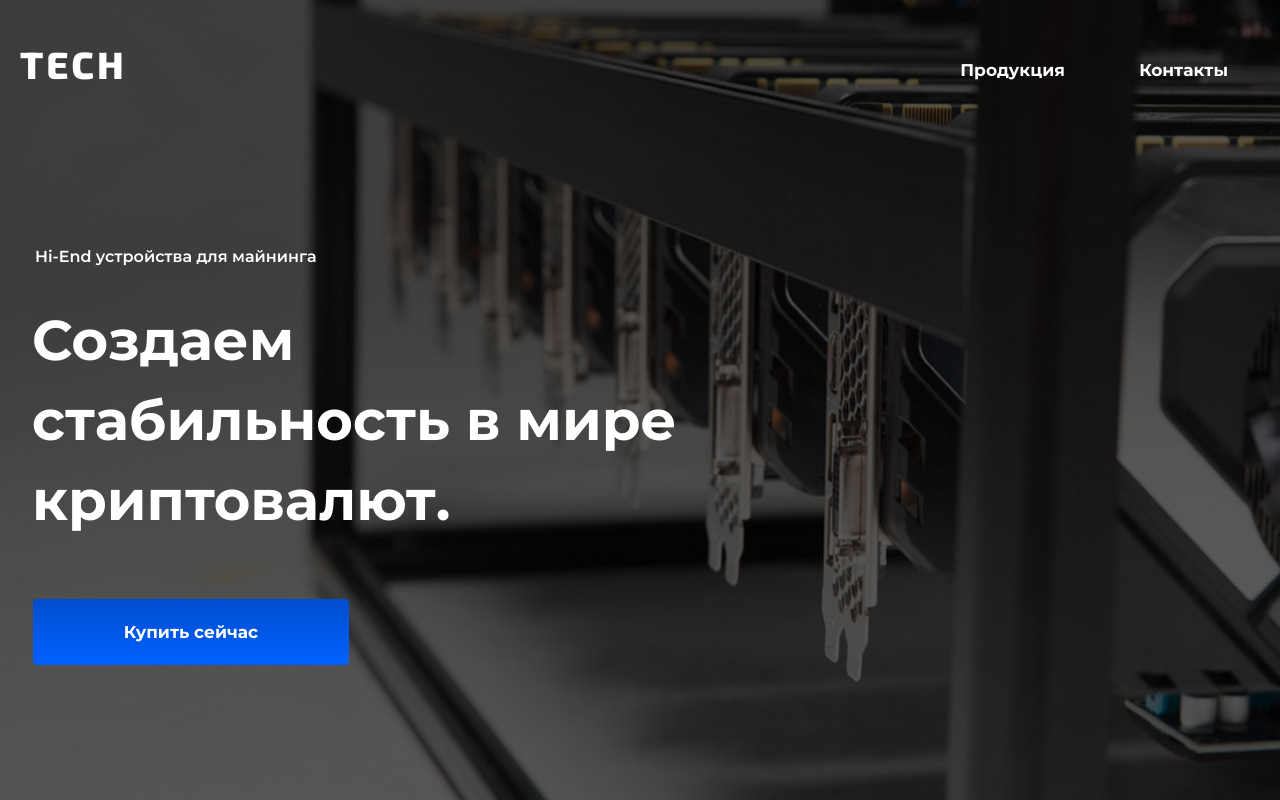
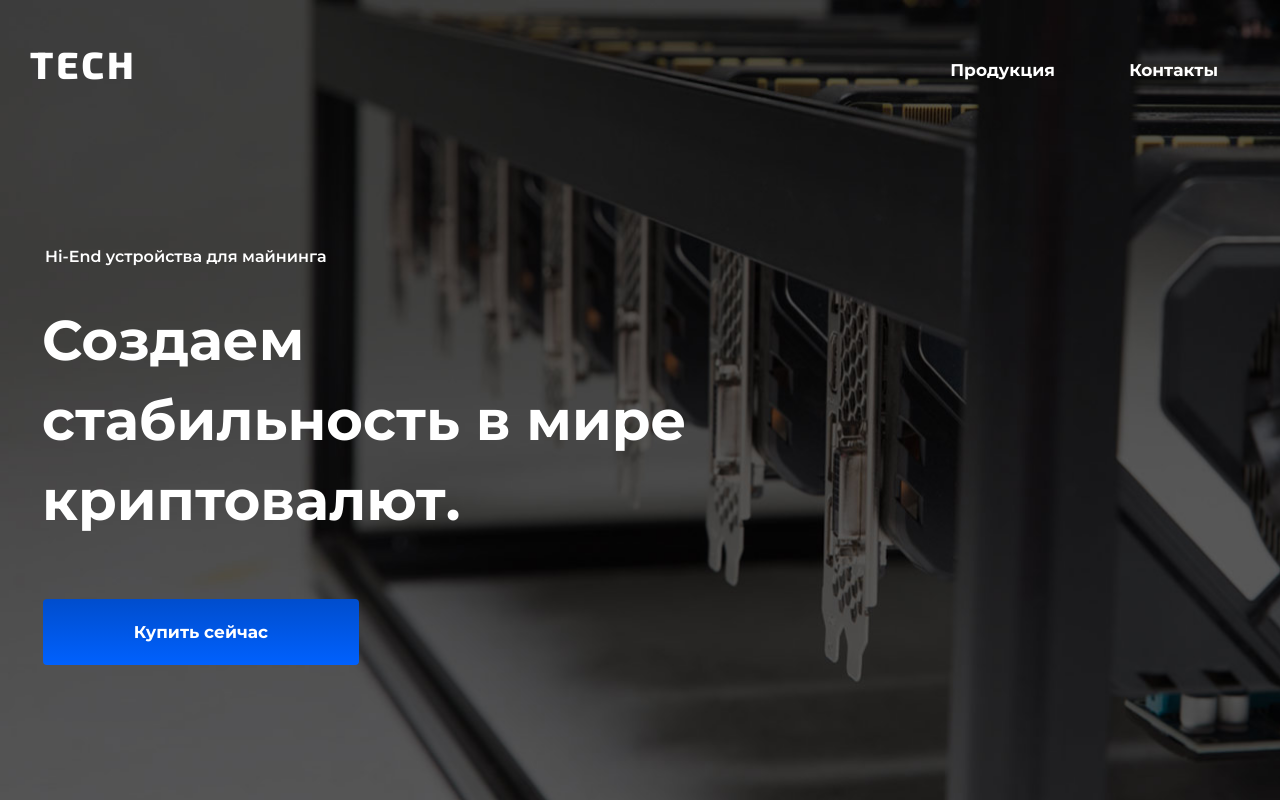
Before and after one commit to VKvashuk/Tech, a website: page index.html in a window 1280 px wide. Shown: the top 800 px of the page. Drawn offline with nearby package versions, Linux system fonts and the light colour scheme.

Commit message:
Update style.css

```diff
--- a/css/style.css
+++ b/css/style.css
@@ -17,7 +17,7 @@ body {
     color: #ffffff;
     cursor: pointer; }
   .header__wrapper {
-    width: 1250px;
+    width: 1230px;
     margin: 0 auto;
     padding-left: 10px; }
   .header__top {
```
